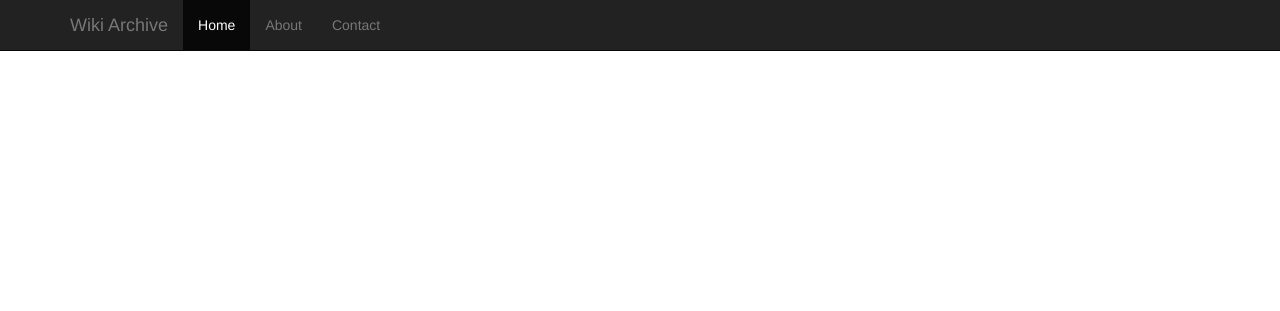
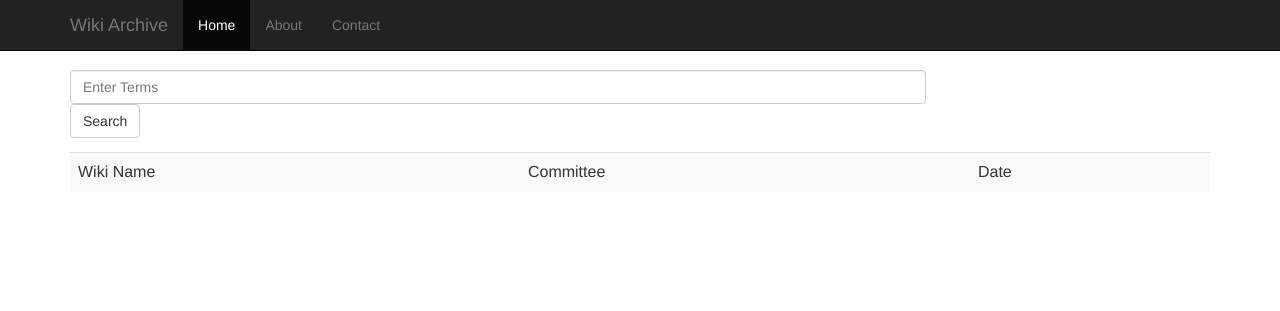
Before and after one commit to mikevic/wiki-legacy, a PHP site: page /list.php in a window 1280 px wide. Shown: the top 311 px of the page. Run offline with PHP 8.4, Linux system fonts and the light colour scheme; data that the repository does not hold is empty; some libraries are stand-ins or nearby versions.

Commit message:
Added Search

```diff
--- a/header.php
+++ b/header.php
@@ -1,5 +1,6 @@
 <?php
 require 'includes/dbconnect.inc.php';
+require 'includes/functions.inc.php';
 ?>
 <html lang="en">
   <head>
--- /dev/null
+++ b/includes/functions.inc.php
@@ -0,0 +1,15 @@
+<?php
+
+function clean_wiki($data){
+	$data = str_replace('http://www.myaiesec.net/content/viewwiki.do?contentid=', 'view_wiki.php?id=', $data);
+	$data = str_replace('viewwiki.do?contentid=', 'view_wiki.php?id=', $data);
+	return $data;
+}
+
+function get_committee($code){
+	$result = mysql_query("SELECT * from `committees` WHERE `committee_id`=$code");
+	$row = mysql_fetch_assoc($result);
+	return $committee_name = $row['committee_name'];
+}
+
+?>
--- a/list.php
+++ b/list.php
@@ -1,7 +1,62 @@
 <?php
 require 'header.php';
+
+//Get Parameters
+if(isset($_GET['committee']) && !empty($_GET['committee'])){
+	$committee = $_GET['committee'];
+} else {
+	$committee = 'unset';
+}
+
+if(isset($_GET['search']) && !empty($_GET['search'])){
+	$search = $_GET['search'];
+} else {
+	$search = 'unset';
+}
+
+$where_query = "";
+//Process Parameters
+if($committee != 'unset'){
+	$where_query .= " AND `committee_id`=$committee";
+}
+
+if($search != 'unset'){
+	$where_query .= " AND `content_title` LIKE '%$search%'";
+}
+
 ?>
+<div class="container">
+	<br>
+	<div class="row">
+		<div class="col-md-8">
+			<form class="form-inline" role="form">
+			  <div class="form-group">
+			    <input type="text" class="form-control" placeholder="Enter Terms" id="search_bar" size="100" name="search">
+			  </div>
+			  <button type="submit" class="btn btn-default">Search</button>
+			</form>
+		</div>
+	</div>
+	<table class="table table-striped">
+		<tr>
+			<td>Wiki Name</td>
+			<td>Committee</td>
+			<td>Date</td>
+		</tr>
+<?php
+$query = "SELECT * from `basic` WHERE 1 ".$where_query." ORDER BY `last_updated_date` DESC LIMIT 20";
+$result = mysql_query($query);
 
+while($row = mysql_fetch_assoc($result)){
+	echo '<tr>';
+	echo '<td><a href="view_wiki.php?id='.$row['content_id'].'">'.$row['content_title'].'</a></td>';
+	echo '<td><a href="list.php?committee='.$row['committee_id'].'">'.get_committee($row['committee_id']).'</a></td>';
+	echo '<td>'.$row['last_updated_date_display'].'</td>';
+	echo '</tr>';
+}
+?>
+	</table>
+</div>
 <?php
 require 'footer.php';
 ?>
--- a/view_wiki.php
+++ b/view_wiki.php
@@ -14,7 +14,7 @@ $basic_details = mysql_fetch_assoc($result);
 		echo '<div class="row">';
 
 		echo '<h3>'.$details['wiki_section_title'].'</h3>';
-		echo $details['wiki_section_content'];
+		echo clean_wiki($details['wiki_section_content']);
 		echo '<hr>';
 		echo '</div>';
 	}
```
Also changed, not shown: index.php (+55 -10 lines).
